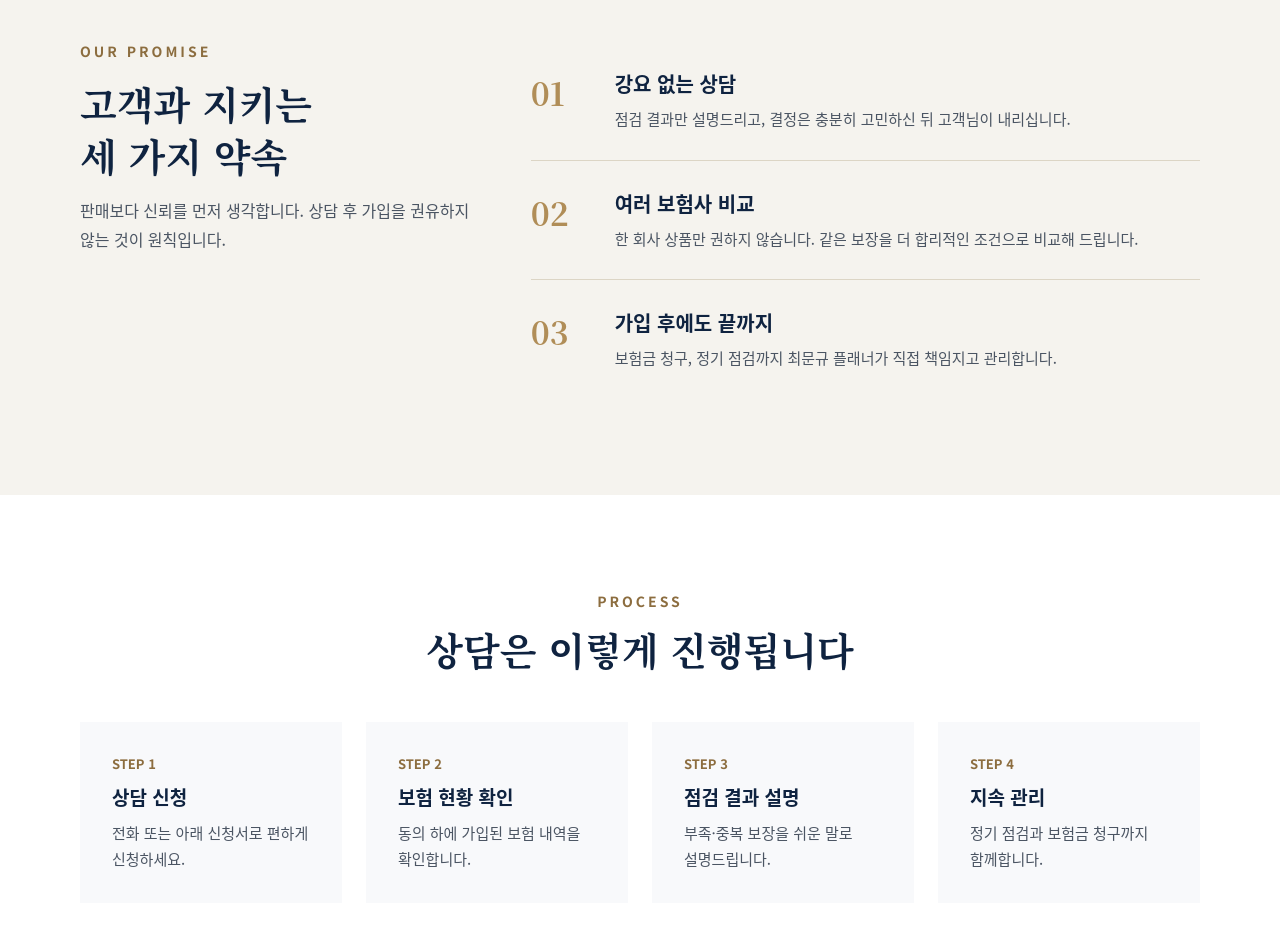
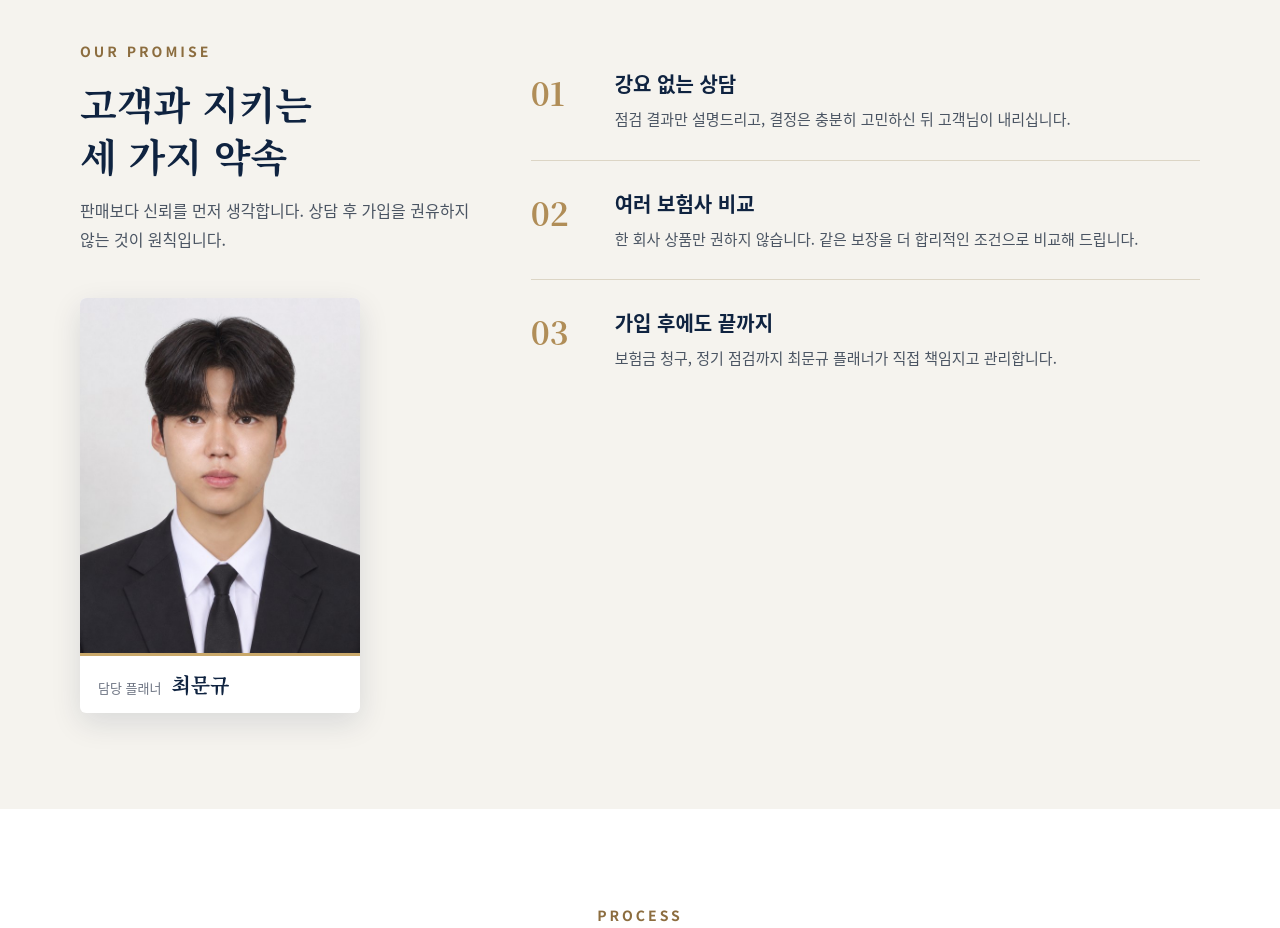
Before and after one commit to rlatngud1995-blip/Mungyu, a plain HTML site: page index.html in a window 1280 px wide. Shown: the part 2604-3532 px from the top of the page. Drawn offline with Linux system fonts and the light colour scheme.

Commit message:
상담 원칙 섹션에 담당 플래너 프로필 사진 추가
Co-Authored-By: Claude Opus 5.5 <noreply@anthropic.com>
Claude-Session: https://claude.ai/code/session_01L6iRhv5dBPDAbY7XzzWtY8

```diff
--- a/index.html
+++ b/index.html
@@ -60,6 +60,12 @@ section.blk{padding:96px 0}
 .svc p{margin:0;font-size:15px;line-height:1.7;color:#4B5563}
 .promise{background:#F5F3EE}
 .promise .wrap{display:flex;flex-wrap:wrap;gap:56px}
+.pf{margin:28px 0 0;max-width:280px;background:#fff;border-radius:6px;overflow:hidden;box-shadow:0 10px 30px rgba(15,35,64,.12)}
+.pf img{display:block;width:100%;height:auto;aspect-ratio:600/762}
+.pf figcaption{display:flex;align-items:baseline;gap:10px;padding:14px 18px;border-top:3px solid #C9A86A}
+.pf figcaption span{font-size:13px;color:#6B7280}
+.pf figcaption b{font-size:20px;color:#0F2340}
+@media (max-width:600px){.pf{max-width:220px;margin:20px auto 8px}}
 .pr-l{flex:1 1 340px;min-width:0;display:flex;flex-direction:column;gap:16px}
 .pr-l p{margin:0;font-size:16px;line-height:1.8;color:#4B5563}
 .pr-r{flex:2 1 560px;min-width:0}
@@ -226,7 +232,7 @@ footer .wrap{padding-bottom:100px;font-size:12px}
 </div></section>
 
 <section class="blk promise" id="promise"><div class="wrap">
-<div class="pr-l"><span class="eyebrow">OUR PROMISE</span><h2 class="h2 serif">고객과 지키는<br>세 가지 약속</h2><p>판매보다 신뢰를 먼저 생각합니다. 상담 후 가입을 권유하지 않는 것이 원칙입니다.</p></div>
+<div class="pr-l"><span class="eyebrow">OUR PROMISE</span><h2 class="h2 serif">고객과 지키는<br>세 가지 약속</h2><p>판매보다 신뢰를 먼저 생각합니다. 상담 후 가입을 권유하지 않는 것이 원칙입니다.</p><figure class="pf"><img src="/images/planner.jpg" alt="보험 플래너 최문규" width="600" height="762" loading="lazy"><figcaption><span>담당 플래너</span><b class="serif">최문규</b></figcaption></figure></div>
 <div class="pr-r">
 <div><em class="serif">01</em><div><h3>강요 없는 상담</h3><p>점검 결과만 설명드리고, 결정은 충분히 고민하신 뒤 고객님이 내리십니다.</p></div></div>
 <div><em class="serif">02</em><div><h3>여러 보험사 비교</h3><p>한 회사 상품만 권하지 않습니다. 같은 보장을 더 합리적인 조건으로 비교해 드립니다.</p></div></div>
```
Also changed, not shown: images/planner.jpg (added).
